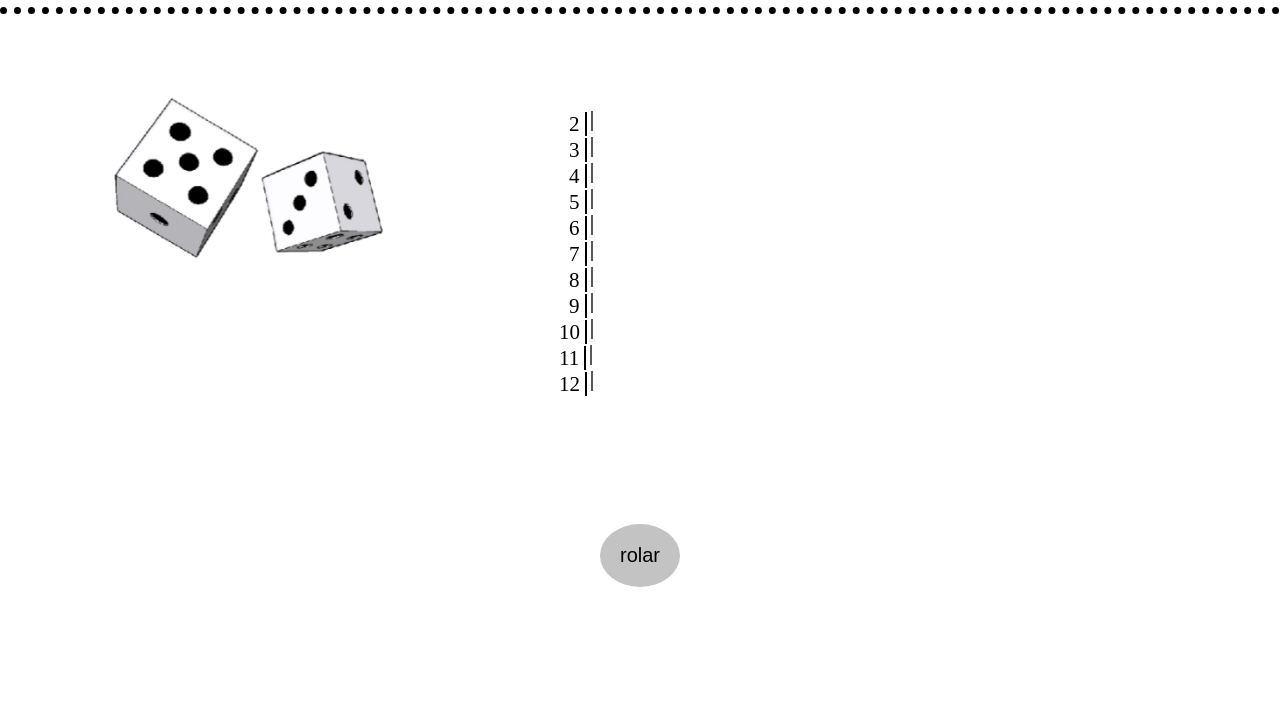
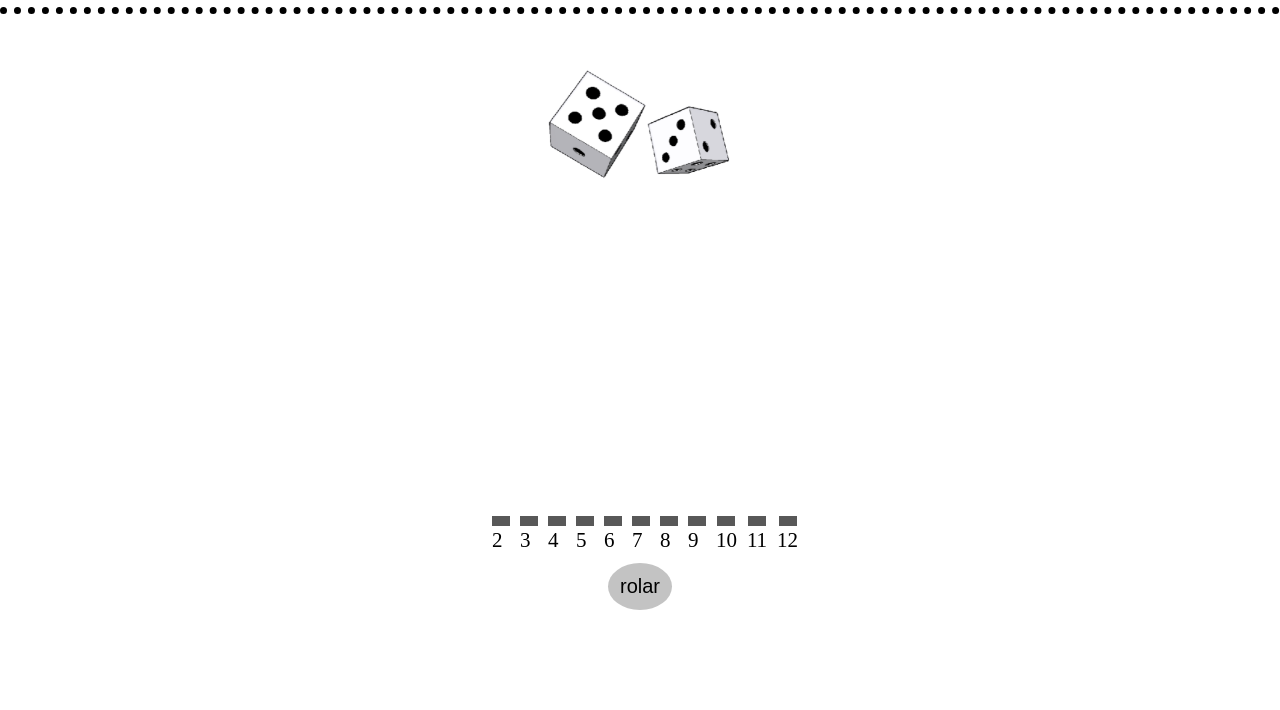
Before and after one commit to GabrielLuZz/rolando-dados, a plain HTML site: page index.html in a window 1280 px wide. Shown: the part 90-800 px from the top of the page. Drawn offline with Linux system fonts and the light colour scheme.

Commit message:
Segunda tentativa de Entrega

```diff
--- a/index.html
+++ b/index.html
@@ -20,51 +20,52 @@
         <section id="estatistica">
             <ul>
                 <li class="individual">
+                    <div></div>
                     <span>2</span>
-                    <div></div>
                 </li>
                 <li class="individual">
+                    <div></div>
                     <span>3</span>
-                    <div></div>
                 </li>
                 <li class="individual">
+                    <div></div>
                     <span>4</span>
-                    <div></div>
                 </li>
                 <li class="individual">
+                    <div></div>
                     <span>5</span>
-                    <div></div>
                 </li>
                 <li class="individual">
+                    <div></div>
                     <span>6</span>
-                    <div></div>
                 </li>
                 <li class="individual">
+                    <div></div>
                     <span>7</span>
-                    <div></div>
                 </li>
                 <li class="individual">
+                    <div></div>
                     <span>8</span>
-                    <div></div>
                 </li>
                 <li class="individual">
+                    <div></div>
                     <span>9</span>
+                </li>
+                <li class="individual">
                     <div></div>
+                    <span>10</span>
                 </li>
-                <li>
-                    <span>10</span>
+                <li class="individual">
                     <div></div>
+                    <span>11</span>
                 </li>
-                <li>
-                    <span>11</span>
+                <li class="individual">
                     <div></div>
-                </li>
-                <li>
                     <span>12</span>
-                    <div></div>
                 </li>
             </ul>
         </section>
+
         <button id="rolar">rolar</button>
     </main>
 
--- a/script.js
+++ b/script.js
@@ -34,7 +34,7 @@ let img = document.querySelector('#demonstracao img');
 
 function rolar() {
     for (let i = 0; i < frequenciaArray.length; i++) {
-        divs[i].style.width = 2 + 'px';
+        divs[i].style.height = 10 + 'px';
         divs[i].innerText = '';
     }
     img.setAttribute('src', 'images/dados.webp');
@@ -43,7 +43,7 @@ function rolar() {
         img.setAttribute('src', 'images/parados.png')
 
         for (let i = 0; i < frequenciaArray.length; i++) {
-            divs[i].style.width = frequenciaArray[i] * 3 + 'px';
+            divs[i].style.height = frequenciaArray[i] + 'px';
             divs[i].innerText = frequenciaArray[i]
         }
     }, 3000)
--- a/style.css
+++ b/style.css
@@ -7,12 +7,8 @@
     list-style-type: none;
 }
 
-body {
-    background-repeat: no-repeat;
-    background-size: cover;
-}
-
 header {
+    width: 100%;
     height: 13vh;
     border-bottom: 7px dotted #000;
     display: flex;
@@ -22,7 +18,9 @@ header {
 
 header h1 {
     color: #585858;
-    font-size: 45px;
+    font-size: 2em;
+    width: 100%;
+    text-align: center;
 }
 
 main {
@@ -32,31 +30,41 @@ main {
 }
 
 #demonstracao {
-    width: 30%;
-    height: 60vh;
+    width: 100%;
+    height: 259px;
 }
 
 #demonstracao img {
-    width: 500px;
+    width: 336px;
+    margin: auto;
+    display: block;
 }
 
 #estatistica {
-    width: 70%;
-    height: 60vh;
-    display: flex;
-    flex-direction: column;
-    justify-content: center;
-    padding-left: 80px;
+    width: 100%;
+    height: 35vh;
 }
 
 #estatistica span {
-    border-right: 2px solid #000;
     font-size: 21px;
-    padding-right: 5px;
+    margin-top: 2px;
+    display: inline-block;
+    width: 100%;
 }
 
 #estatistica ul {
-    padding-left: 95px;
+    height: 100%;
+    display: flex;
+    flex-wrap: wrap;
+    justify-content: center;
+}
+
+#estatistica ul li {
+    display: flex;
+    flex-direction: column;
+    align-items: center;
+    height: 100%;
+    justify-content: end;
 }
 
 .individual {
@@ -64,22 +72,23 @@ main {
 }
 
 #estatistica div {
-    height: 20px;
+    height: 10px;
     background-color: #585858;
-    width: 2px;
+    width: 18px;
     display: inline-block;
     transition: all 2s;
-    text-align: right;
+    text-align: center;
+    font-size: 0.6em;
 }
 
 main button {
-    margin-top: 30px;
-    padding: 20px;
+    padding: 12px;
     background-color: #c3c3c3;
     color: #000;
     border-radius: 50%;
     font-size: 20px;
     cursor: pointer;
+    margin-top: 10px;
 }
 
 main button:hover {
```
